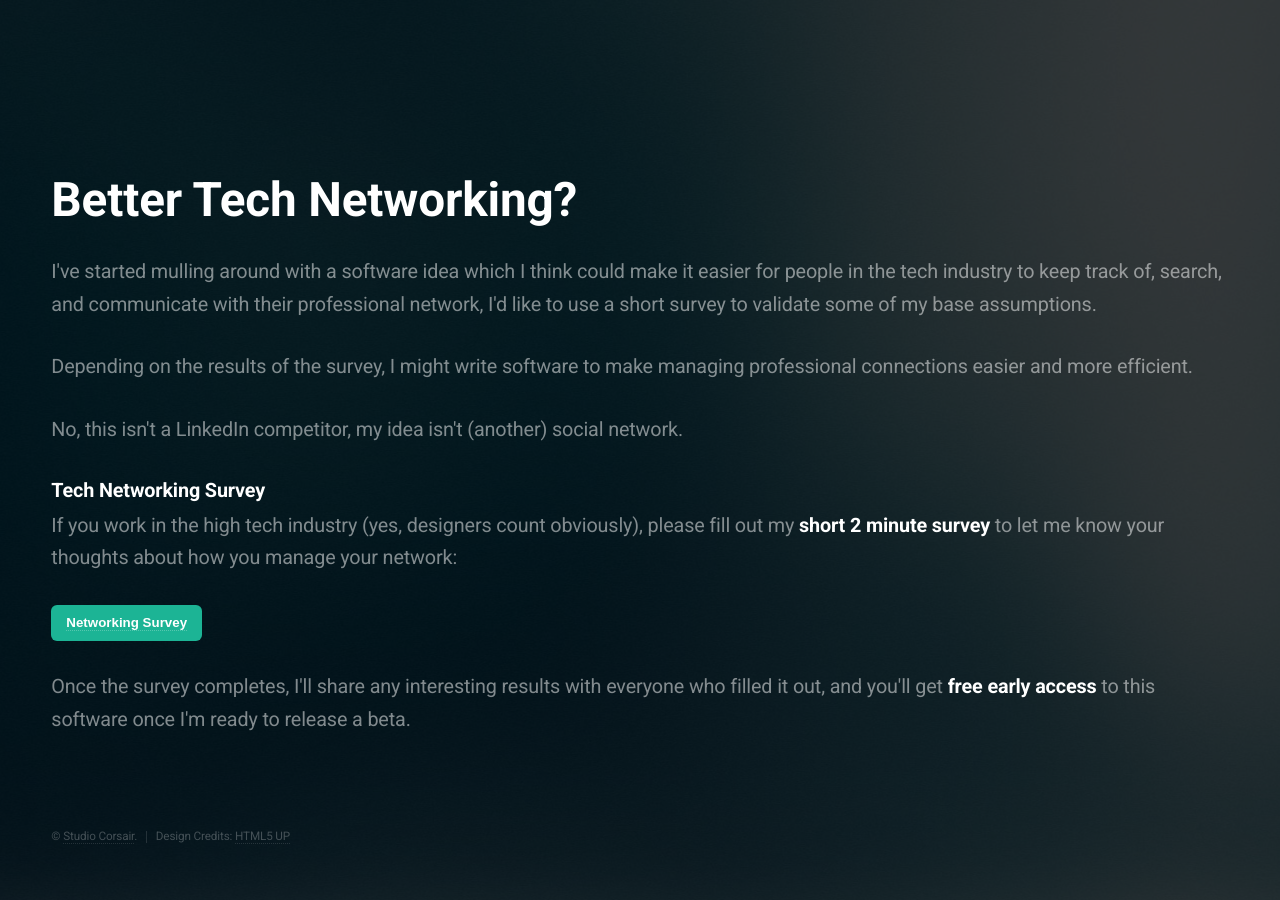
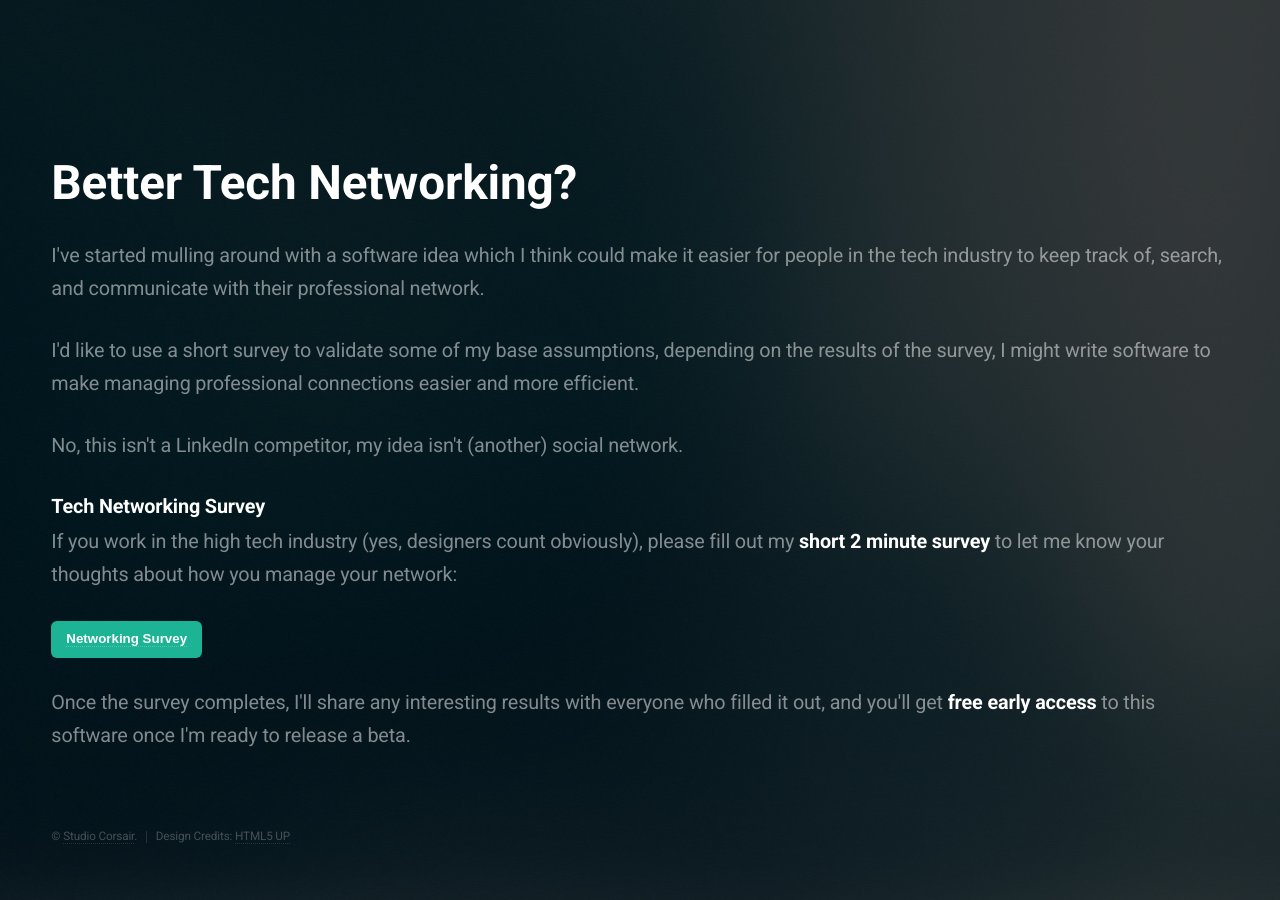
Before and after one commit to jrejaud/jrejaud.github.io, a Jekyll site: the page built from networking.html, in a window 1280 px wide. Built offline with Jekyll 4.4.1, drawn with Linux system fonts in a browser that asks for light colours; Markdown is read by kramdown in place of the engine named in the settings.

Commit message:
Change copy

```diff
--- a/_layouts/networking.html
+++ b/_layouts/networking.html
@@ -19,8 +19,8 @@
 		<!-- Header -->
 			<header id="header">
 				<h1>Better Tech Networking?</h1>
-				<p>I've started mulling around with a software idea which I think could make it easier for people in the tech industry to keep track of, search, and communicate with their professional network, I'd like to use a short survey to validate some of my base assumptions.</p>
-				<p>Depending on the results of the survey, I might write software to make managing professional connections easier and more efficient.</p>
+				<p>I've started mulling around with a software idea which I think could make it easier for people in the tech industry to keep track of, search, and communicate with their professional network.</p>
+				<p>I'd like to use a short survey to validate some of my base assumptions, depending on the results of the survey, I might write software to make managing professional connections easier and more efficient.</p>
 				<p>No, this isn't a LinkedIn competitor, my idea isn't (another) social network.</p>
 				<h3>Tech Networking Survey</h3>
 				<p>If you work in the high tech industry (yes, designers count obviously), please fill out my <b>short 2 minute survey</b> to let me know your thoughts about how you manage your network:</p>
```
